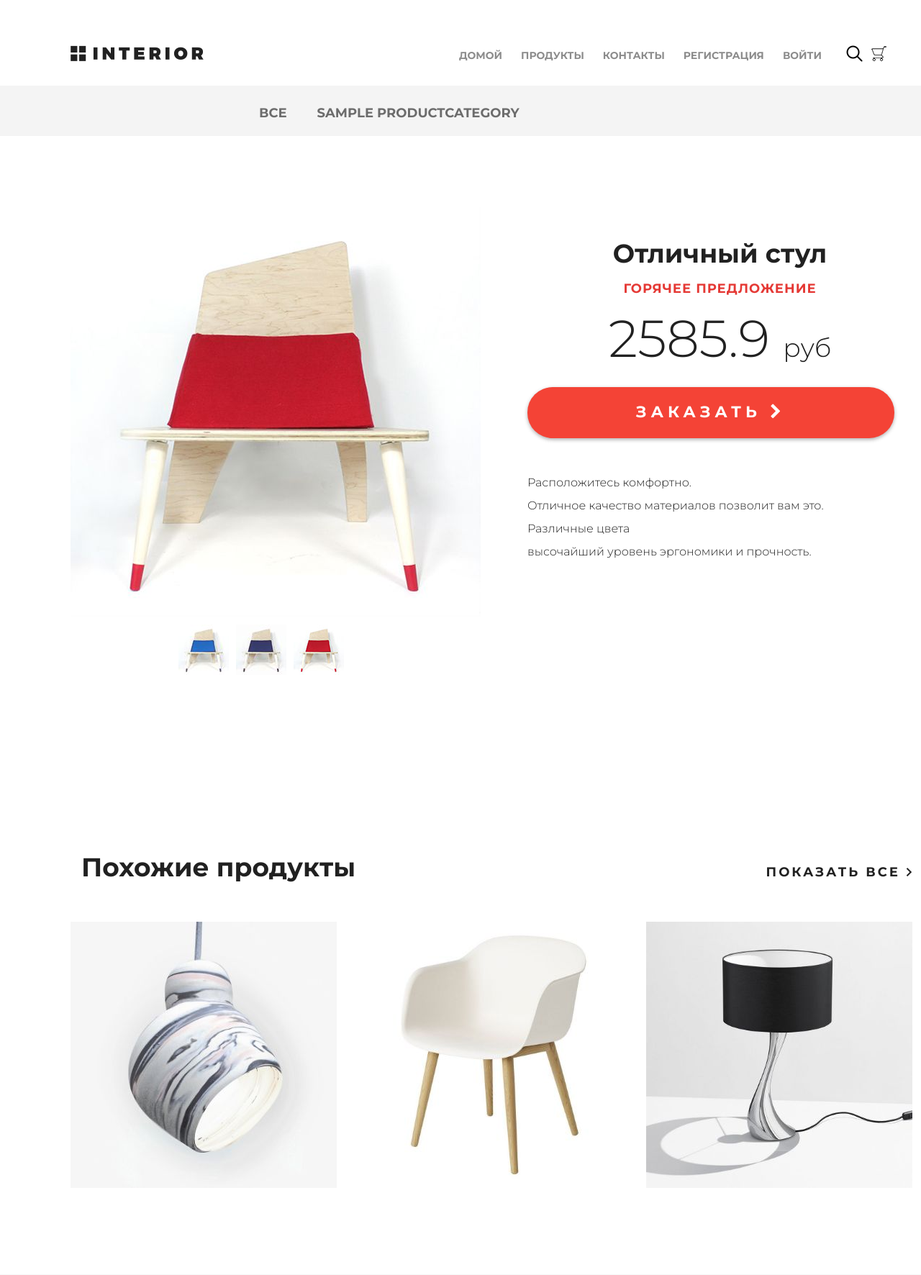
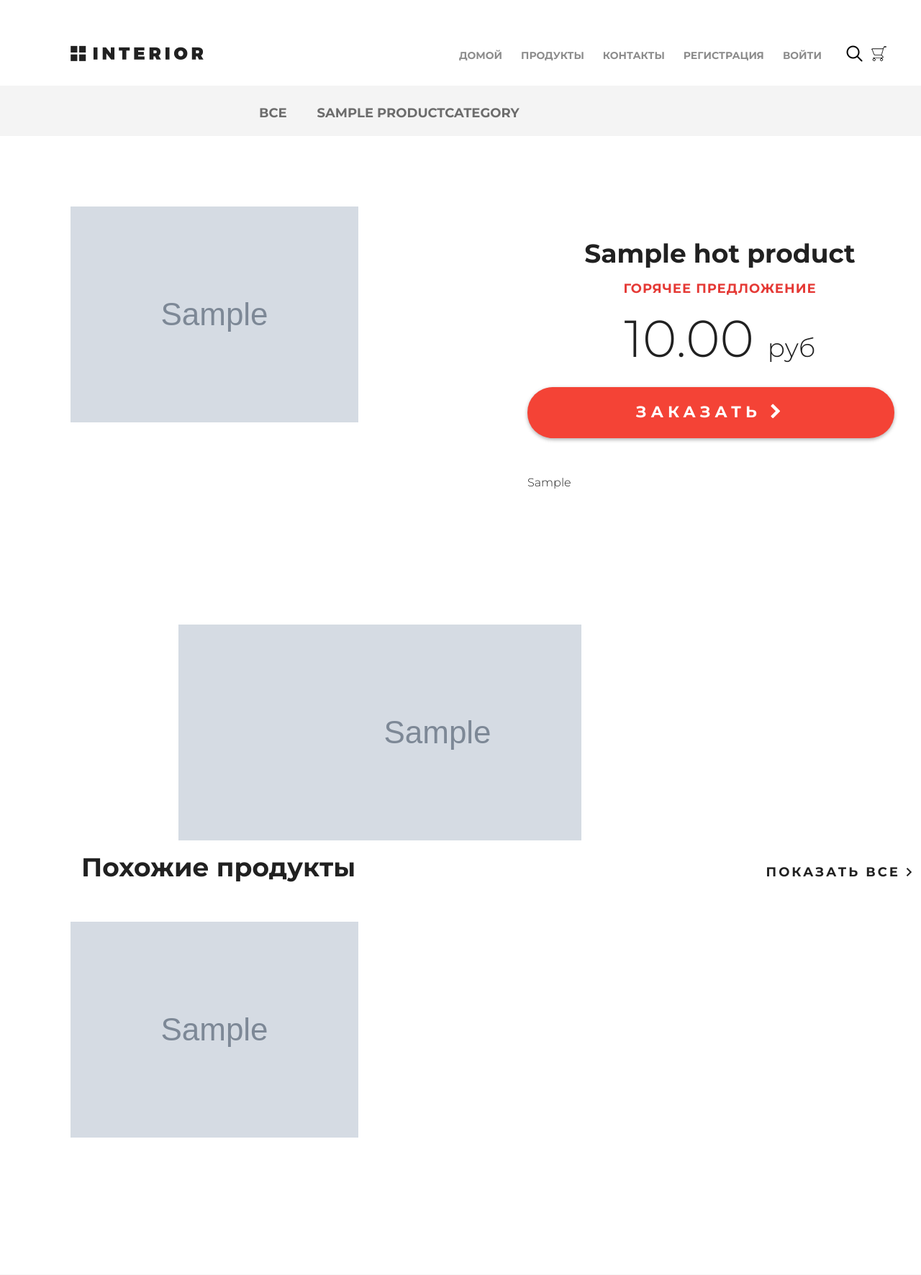
Before and after one commit to 1Magnus/Shop_Django, a Django app: template mainapp/templates/mainapp/products.html in a window 1280 px wide; the page is wider, and only the part inside the window is pictured. Shown: the top 1772 px of that part at 72% size. Run offline with Django 3.2, Linux system fonts and the light colour scheme; tables that the repository leaves empty hold one stand-in row (values such as "Sample post"); the template is opened without the code that fills it: values that come from a table or form of the project are taken from there, most other values are stand-ins (such as "Sample title", 1, 10 or a date in 2020); grey boxes marked "Sample" are stand-in pictures; parts of the project's set-up code (start-up, migrations or seed data) failed here and were passed over.

Commit message:
products_list.html finish

```diff
--- a/mainapp/templates/mainapp/products.html
+++ b/mainapp/templates/mainapp/products.html
@@ -26,21 +26,21 @@
     <div class="details-products">
         <div class="details-slider">
             <div class="slider-product">
-                <img src="{% static 'img/slider1.jpg' %}">
+                <img src="/media/{{ hot_product.image }}">
             </div>
             <div class="slider-control">
                 <div class="block">
-                    <a href="#"><img src="{% static 'img/controll.jpg' %}" alt="">
+                    <a href="#"><img src="/media/{{ hot_product.image }}" alt="">
                         <div class="text"></div>
                     </a>
                 </div>
                 <div class="block">
-                    <a href="#"><img src="{% static 'img/controll1.jpg' %}" alt="">
+                    <a href="#"><img src="/media/{{ hot_product.image }}" alt="">
                         <div class="text"></div>
                     </a>
                 </div>
                 <div class="block">
-                    <a href="#"><img src="{% static 'img/controll2.jpg' %}" alt="">
+                    <a href="#"><img src="/media/{{ hot_product.image }}" alt="">
                         <div class="text"></div>
                     </a>
                 </div>
@@ -48,19 +48,15 @@
         </div>
 
         <div class="description">
-            <h3 class="big-bold">Отличный стул</h3>
+            <h3 class="big-bold">{{ hot_product.name }}</h3>
             <h3 class="red">горячее предложение</h3>
-            <p class="price"> 2585.9 <span>руб</span></p>
+            <p class="price"> {{ hot_product.price|floatformat:2 }} <span>руб</span></p>
             <a href="#" class="red-button">
                 заказать <i class="fa fa-chevron-right" aria-hidden="true"></i>
             </a>
             <div class="description-text">
-                <p>Расположитесь комфортно.</p>
-                <p>Отличное качество материалов
-                    позволит вам это.</p>
-                <p>Различные цвета</p>
-                <p>высочайший уровень
-                    эргономики и прочность.</p>
+                <p>{{ hot_product.short_desk }}</p>
+
             </div>
         </div>
     </div>
@@ -71,33 +67,17 @@
             <a class="explore" href="#">показать все <img src="{% static 'img/arrow.png' %}" alt=""></a>
         </div>
         <div class="related-products clearfix">
+            {% for product in same_products %}
             <div class="block">
-                <a href="#"><img src="{% static 'img/product-11.jpg' %}" alt="">
+                <a href="#"><img src="/media/{{ product.image }}" alt="">
                     <div class="text">
                         <img src="{% static 'img/icon-hover.png' %}" alt="img">
-                        <h4>Стул повышенного качества</h4>
-                        <p>Не оторваться. </p>
+                        <h4>{{ product.name }}</h4>
+                        <p>{{ product.category.name }} </p>
                     </div>
                 </a>
             </div>
-            <div class="block">
-                <a href="#"><img src="{% static 'img/product-21.jpg' %}" alt="">
-                    <div class="text">
-                        <img src="{% static 'img/icon-hover.png' %}" alt="img">
-                        <h4>Стул повышенного качества</h4>
-                        <p>Не оторваться. </p>
-                    </div>
-                </a>
-            </div>
-            <div class="block">
-                <a href="#"><img src="{% static 'img/product-31.jpg' %}" alt="">
-                    <div class="text">
-                        <img src="{% static 'img/icon-hover.png' %}" alt="img">
-                        <h4>Стул повышенного качества</h4>
-                        <p>Не оторваться. </p>
-                    </div>
-                </a>
-            </div>
+            {% endfor %}
 
         </div>
     </div>
```
Also changed, not shown: mainapp/views.py (+7 -2 lines).
